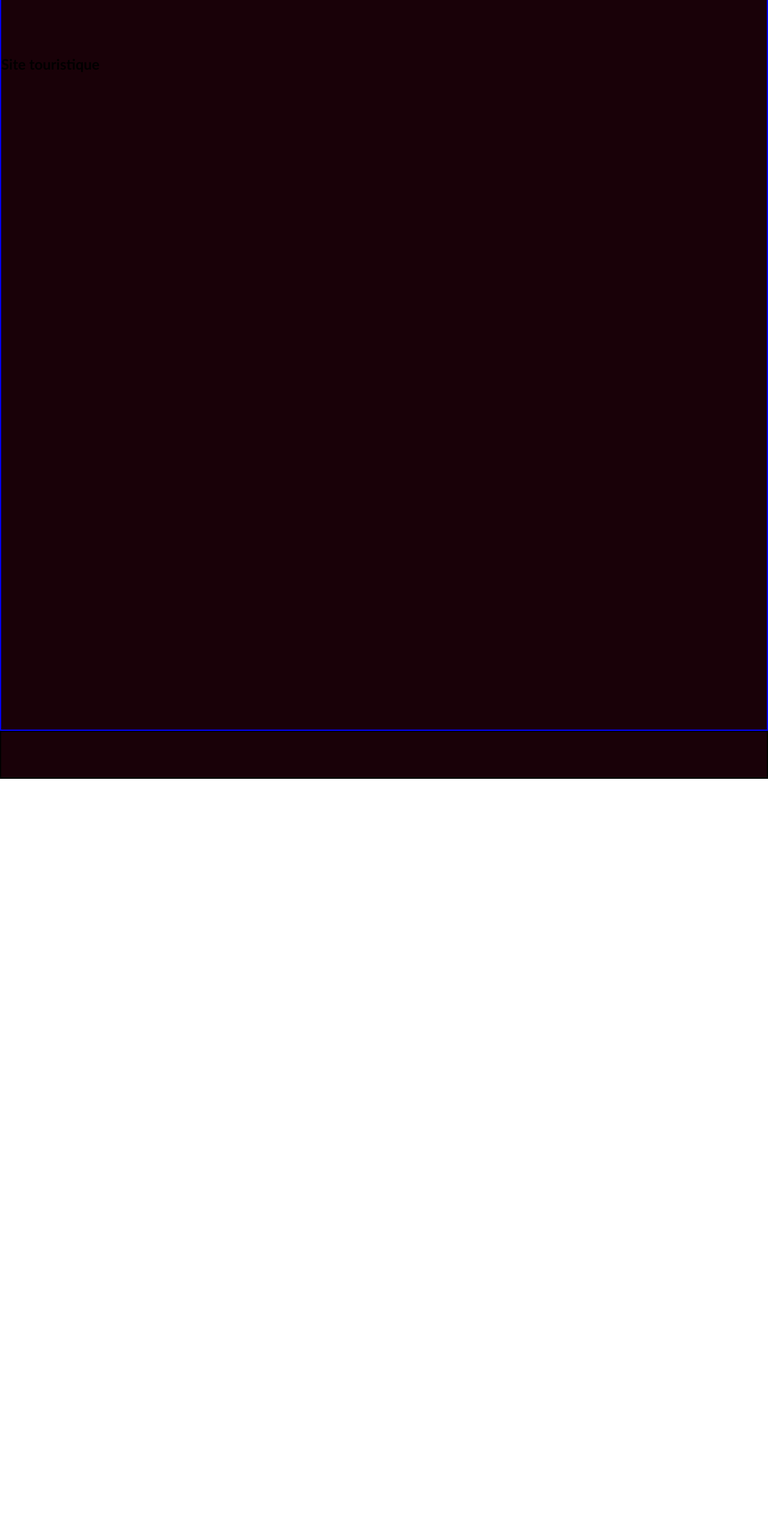
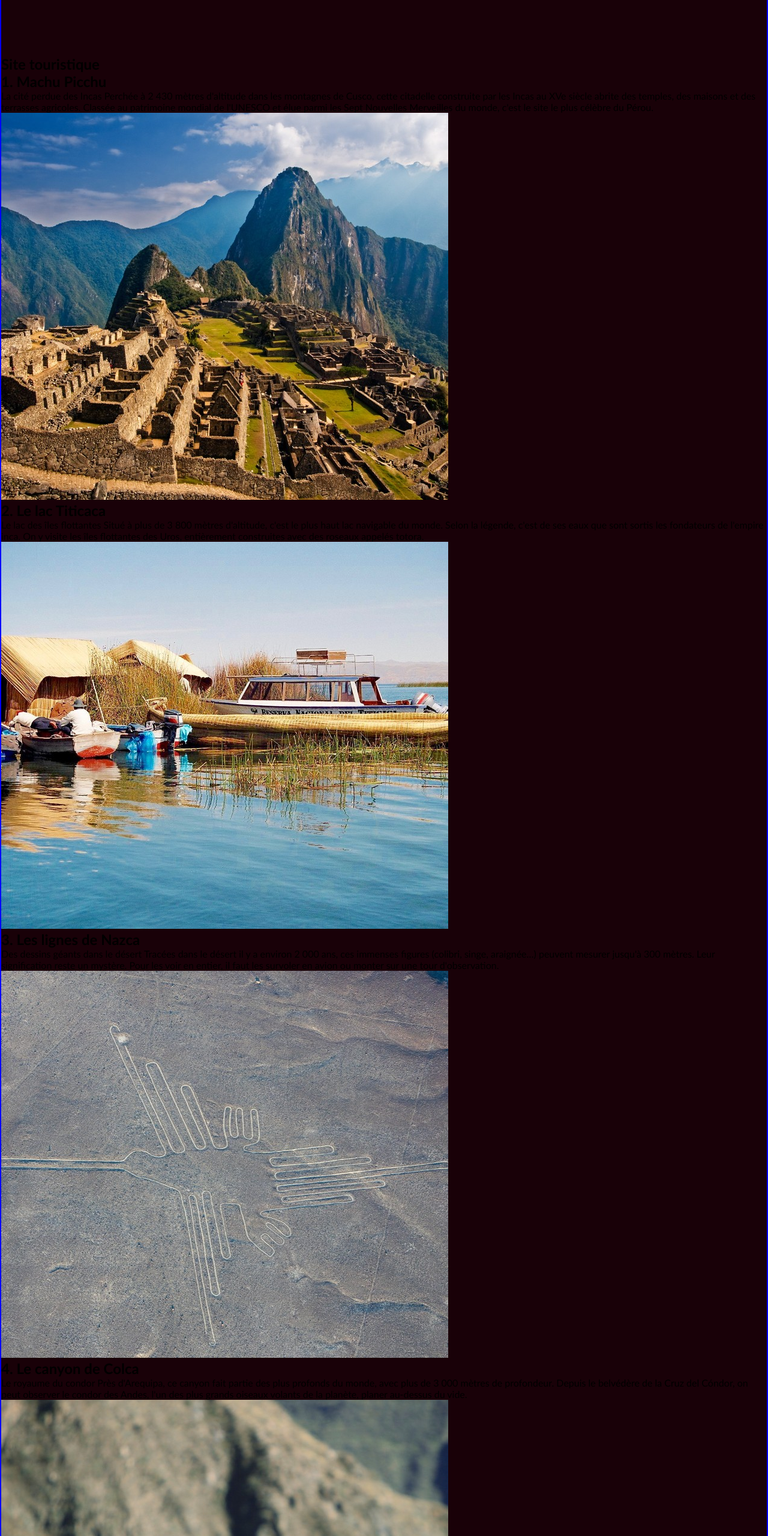
Before and after one commit to Viktor-Haliti26/PageTouristique, a plain HTML site: page PageTouriste.html in a window 1280 px wide. Shown: the part 3600-6160 px from the top of the page at 60% size. Before the commit the page ends 4898 px from the top, so only its background shows below. Drawn offline with Linux system fonts and the light colour scheme.

Commit message:
fin de la mise en place de la partie tourisme HTML.

```diff
--- a/PageTouriste.html
+++ b/PageTouriste.html
@@ -131,82 +131,100 @@
             <nav id="PageTouriste">
                 <ul>
                     <li>
-                        <div class="texte">
+                        <div class="texteNav">
                             <h2>
-
+                                1. Machu Picchu
                             </h2>
 
                             <p>
-
+                                La cité perdue des Incas
+                                Perchée à 2 430 mètres d'altitude dans les montagnes de Cusco, cette citadelle
+                                construite par les Incas au XVe siècle abrite des temples, des maisons et des terrasses
+                                agricoles. Classée au patrimoine mondial de l'UNESCO et élue parmi les Sept Nouvelles
+                                Merveilles du monde, c'est le site le plus célèbre du Pérou.
                             </p>
                         </div>
 
-                        <a href="" target="_blank">
-                            <img src="" alt="">
+                        <a href="https://www.peru.travel/attractions/machu-picchu" target="_blank">
+                            <img src="./image/Machu_Picchu.jpg" alt="Machu Picchu">
                         </a>
                     </li>
 
                     <li>
-                        <div class="texte">
+                        <div class="texteNav">
                             <h2>
-
+                                2. Le lac Titicaca
                             </h2>
 
                             <p>
-
+                                Le lac des îles flottantes
+                                Situé à plus de 3 800 mètres d'altitude, c'est le plus haut lac navigable du monde.
+                                Selon la légende, c'est de ses eaux que sont sortis les fondateurs de l'empire inca. On
+                                y visite les îles flottantes des Uros, entièrement construites avec des roseaux appelés
+                                totora.
                             </p>
                         </div>
 
-                        <a href="" target="_blank">
-                            <img src="" alt="">
+                        <a href="https://www.peru.travel/attractions/uros-islands" target="_blank">
+                            <img src="./image/Lac_Titicaca.jpg" alt="Lac Titicaca">
                         </a>
                     </li>
 
                     <li>
-                        <div class="texte">
+                        <div class="texteNav">
                             <h2>
-
+                                3. Les lignes de Nazca
                             </h2>
 
                             <p>
-
+                                Des dessins géants dans le désert
+                                Tracées dans le désert il y a environ 2 000 ans, ces immenses figures (colibri, singe,
+                                araignée…) peuvent mesurer jusqu'à 300 mètres. Leur signification reste un mystère. Pour
+                                les voir en entier, il faut les survoler en avion ou monter sur une tour d'observation.
                             </p>
                         </div>
 
-                        <a href="" target="_blank">
-                            <img src="" alt="">
+                        <a href="https://www.peru.travel/attractions/nasca-lines" target="_blank">
+                            <img src="./image/Lignes_de_Nazca.jpg" alt="Les lignes de Nazca">
                         </a>
                     </li>
 
                     <li>
-                        <div class="texte">
+                        <div class="texteNav">
                             <h2>
-
+                                4. Le canyon de Colca
                             </h2>
 
                             <p>
-
+                                Le royaume du condor
+                                Près d'Arequipa, ce canyon fait partie des plus profonds du monde, avec plus de 3 000
+                                mètres de profondeur. Depuis le belvédère de la Cruz del Cóndor, on peut observer le
+                                condor des Andes, l'un des plus grands oiseaux volants de la planète, planer au-dessus
+                                du vide.
                             </p>
                         </div>
 
-                        <a href="" target="_blank">
-                            <img src="" alt="">
+                        <a href="https://www.peru.travel/experiences/adventure-activities-in-colca" target="_blank">
+                            <img src="./image/Canyon_de_Colca.jpg" alt="Le canyon de Colca">
                         </a>
                     </li>
 
                     <li>
-                        <div class="texte">
+                        <div class="texteNav">
                             <h2>
-
+                                5. Vinicunca, la montagne aux sept couleurs
                             </h2>
 
                             <p>
-
+                                Une montagne arc-en-ciel
+                                À plus de 5 000 mètres d'altitude près de Cusco, cette montagne est rayée de rouge,
+                                jaune, vert et violet grâce aux minéraux de sa roche. Longtemps cachée sous la neige et
+                                les glaciers, elle est devenue l'une des attractions les plus populaires du pays.
                             </p>
                         </div>
 
-                        <a href="" target="_blank">
-                            <img src="" alt="">
+                        <a href="https://www.peru.travel/stories/vinicunca-the-beautiful-mountain-of-seven-colors" target="_blank">
+                            <img src="./image/Vinicunca.jpg" alt="Vinicunca, la montagne aux sept couleurs">
                         </a>
                     </li>
                 </ul>
```
Also changed, not shown: image/Canyon_de_Colca.jpg (added), image/Lac_Titicaca.jpg (added), image/Lignes_de_Nazca.jpg (added), image/Machu_Picchu.jpg (added), image/Vinicunca.jpg (added).
